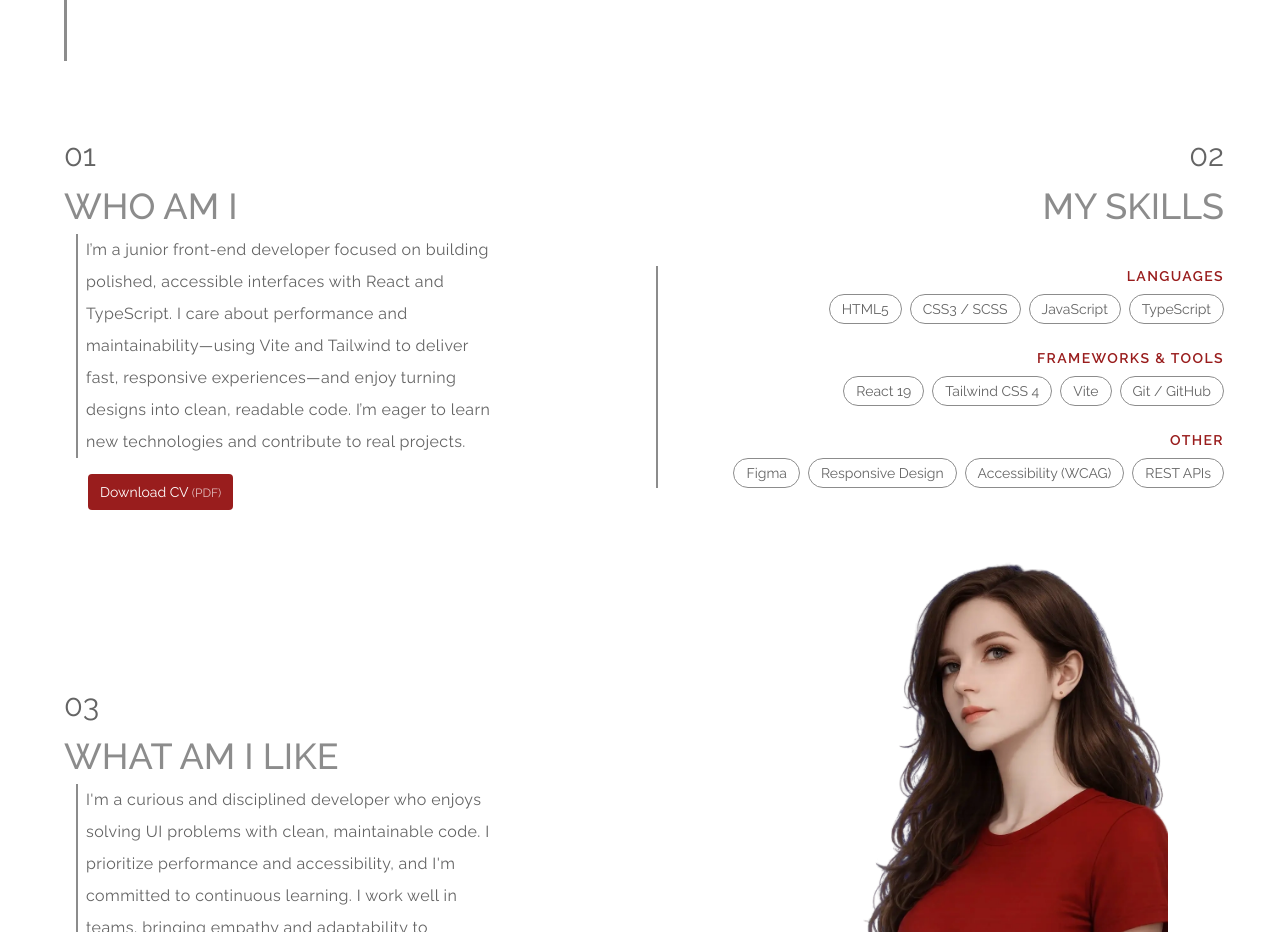
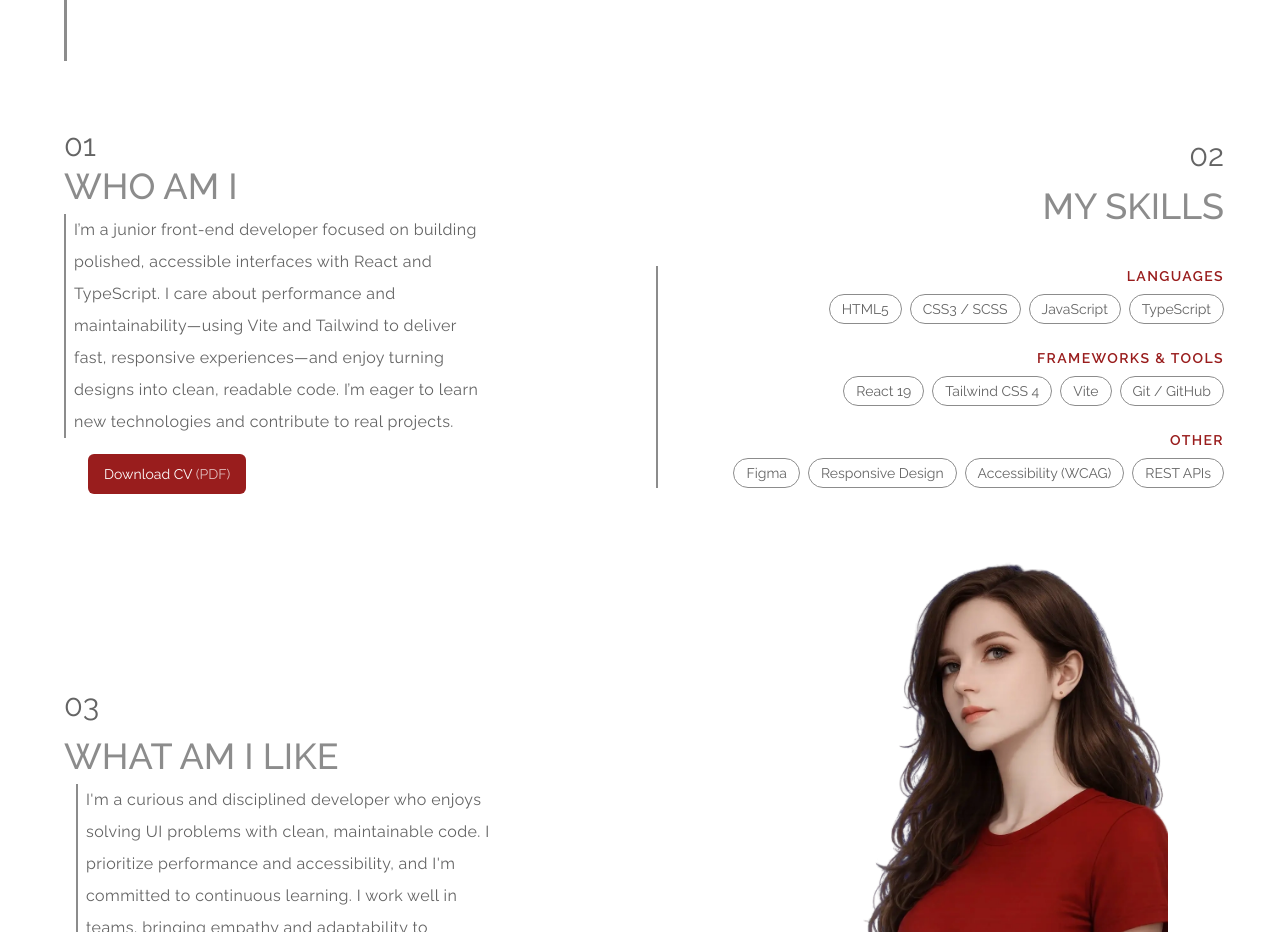
Before and after one commit to bavayra/Portfolio, a React (Vite) app: page / in a window 1280 px wide. Shown: the part 1260-2192 px from the top of the page. Built offline with nearby package versions, Linux system fonts and the light colour scheme.

Commit message:
style(About): used pl instead of ml for the section. Increased border-r and paddings for the btn. Corrected font size clamp for the section's titles. Wrapped the page number and section title in div to set the correct leading. Set ring offset-bg

```diff
--- a/src/index.css
+++ b/src/index.css
@@ -125,12 +125,8 @@
     1rem
   ); /* xs → base font size for projects' short descriptions */
 
-  --font-section-label: clamp(
-    1.875rem,
-    0.8824rem + 4.4118vw,
-    3rem
-  ); /* 3xl → 5xl font size for sections' labels (titles), e.g., About, Projects, Contacts */
-
+  --font-section-label: clamp(1.5rem, 0.1765rem + 5.8824vw, 3rem);
+  /* 3xl → 5xl font size for sections' labels (titles), e.g., About, Projects, Contacts */
   --font-page-number: clamp(
     1.25rem,
     0.9868rem + 1.1696vw,
--- a/src/sections/About.tsx
+++ b/src/sections/About.tsx
@@ -5,6 +5,7 @@ const About = () => {
       aria-labelledby="about-heading"
       className="relative py-8 ml-3 tablet-sm:ml-12 tablet-md:pb-0 desktop-lg:ml-10 desktop-xl:pb-12"
     >
+      <div className="leading-6.5">
         <p
           className="text-text text-(length:--font-page-number)"
           aria-hidden="true"
@@ -17,8 +18,9 @@ const About = () => {
         >
           WHO AM I
         </h3>
+      </div>
 
-      <p className="mt-2 text-(length:--font-body-sm) text-text leading-loose tracking-wide ml-3 w-full wrap-break-word whitespace-normal phone-lg:pl-2 max-w-(--max-w-text-sm) desktop-sm:max-w-(--max-w-text-lg) desktop-xl:text-2xl border-l-2 border-grey-2">
+      <p className="mt-2 text-(length:--font-body-sm) text-text leading-loose tracking-wide w-full wrap-break-word whitespace-normal pl-2 max-w-(--max-w-text-sm) desktop-sm:max-w-(--max-w-text-lg) desktop-xl:text-2xl border-l-2 border-grey-2">
         I’m a junior front‑end developer focused on building polished,
         accessible interfaces with React and TypeScript. I care about
         performance and maintainability—using Vite and Tailwind to deliver fast,
@@ -31,9 +33,9 @@ const About = () => {
         href="/Alix_Bell_Frontend_Dev.pdf"
         download
         aria-label="Download CV (PDF)"
-        className="mt-2 inline-block mr-4 phone-sm:mt-4 phone-sm:mr-8 tablet-sm:mr-16 tablet-sm:mt-0 rounded-sm bg-accent-red text-white px-3 py-2 text-sm tablet-md:mr-30 desktop-sm:ml-6 desktop-sm:mt-4 focus:outline-none focus-visible:ring-2 focus-visible:ring-accent-red focus-visible:ring-offset-2 focus-visible:rounded-sm"
+        className="mt-2 inline-block mr-4 phone-sm:mt-4 phone-sm:mr-8 tablet-sm:mr-16 tablet-sm:mt-0 rounded-md bg-accent-red text-white px-4 py-2.5 text-sm tablet-md:mr-30 desktop-sm:ml-6 desktop-sm:mt-4 focus:outline-none focus-visible:ring-2 focus-visible:ring-accent-red focus-visible:ring-offset-2 focus-visible:rounded-md focus-visible:ring-offset-bg"
       >
-        Download CV <span className="text-xs opacity-70">(PDF)</span>
+        Download CV <span className="opacity-70">(PDF)</span>
       </a>
     </section>
   );
```
Lines whose indentation alone changed are shown as unchanged.
